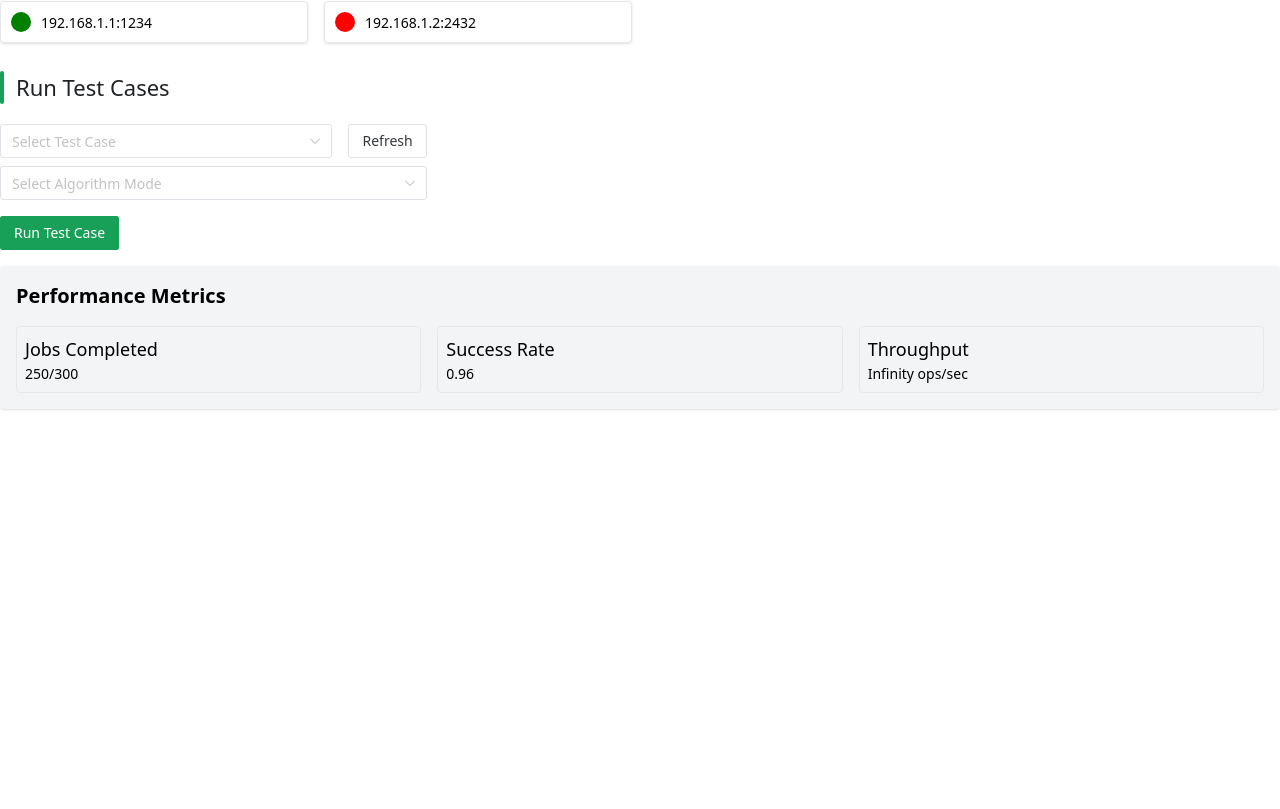
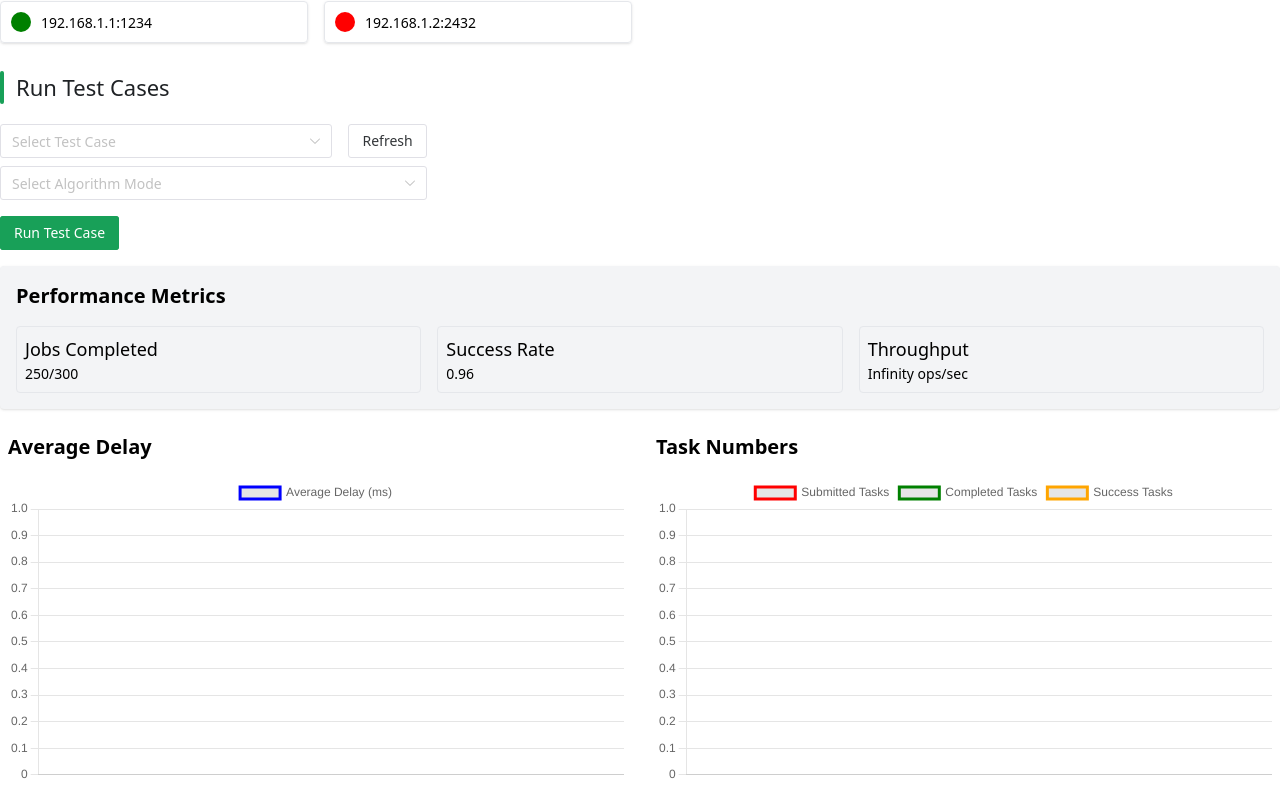
Before and after one commit to Daoping-Zhang/fleet, a Vue app in the folder Raft/src/newclient/frontend/: page / in a window 1280 px wide. Shown: the part 195-1004 px from the top of the page. Before the commit the page ends 800 px from the top, so only its background shows below. Built offline with nearby package versions, Linux system fonts and the light colour scheme.

Commit message:
add graph to frontend

```diff
--- a/Raft/src/newclient/frontend/package.json
+++ b/Raft/src/newclient/frontend/package.json
@@ -12,10 +12,12 @@
   },
   "dependencies": {
     "autoprefixer": "^10.4.19",
+    "chart.js": "^4.4.3",
     "naive-ui": "^2.38.2",
     "postcss": "^8.4.38",
     "tailwindcss": "^3.4.4",
     "vue": "^3.4.21",
+    "vue-chartjs": "^5.3.1",
     "vue-router": "^4.3.0"
   },
   "devDependencies": {
--- a/Raft/src/newclient/frontend/src/App.vue
+++ b/Raft/src/newclient/frontend/src/App.vue
@@ -1,6 +1,11 @@
 <script setup lang="ts">
-import { ref, onMounted, onUnmounted } from 'vue'
+import { ref, onMounted, onUnmounted, watch } from 'vue'
+import { Line } from 'vue-chartjs'
+import { Chart as ChartJS, Title, Tooltip, Legend, LineElement, PointElement, LinearScale, CategoryScale } from 'chart.js'
 import { NH1, NH2, NIcon, NSelect, NButton, NInput } from 'naive-ui'
+
+// Register chart components
+ChartJS.register(Title, Tooltip, Legend, LineElement, PointElement, LinearScale, CategoryScale)
 
 interface Node {
   Address: string;
@@ -78,7 +83,59 @@ const testResult = ref<TestResult>({
   totalLatency: 1000,
 });
 
-// Function to fetch nodes status from the API
+const averageDelayData = ref<{ labels: string[], datasets: any[] }>({
+  labels: [],
+  datasets: [
+    {
+      label: 'Average Delay (ms)',
+      data: [],
+      borderColor: 'blue',
+      fill: false,
+    },
+  ],
+});
+
+const taskNumData = ref<{ labels: string[], datasets: any[] }>({
+  labels: [],
+  datasets: [
+    {
+      label: 'Submitted Tasks',
+      data: [],
+      borderColor: 'red',
+      fill: false,
+    },
+    {
+      label: 'Completed Tasks',
+      data: [],
+      borderColor: 'green',
+      fill: false,
+    },
+    {
+      label: 'Success Tasks',
+      data: [],
+      borderColor: 'orange',
+      fill: false,
+    },
+  ],
+});
+
+const updateCharts = () => {
+  const labels = averageDelayData.value.labels;
+  const lastLabel = labels.length > 0 ? parseInt(labels[labels.length - 1]) : 0;
+  labels.push((lastLabel + 1).toString());
+
+  const lastSecondLatency = testResult.value.totalLatency - (averageDelayData.value.datasets[0].data.slice(-1)[0] || 0);
+  averageDelayData.value.datasets[0].data.push(lastSecondLatency);
+
+  taskNumData.value.labels = labels;
+  taskNumData.value.datasets[0].data.push(testResult.value.submittedJobs);
+  taskNumData.value.datasets[1].data.push(testResult.value.completeJobs);
+  taskNumData.value.datasets[2].data.push(testResult.value.successJobs);
+};
+
+// Watch for updates in testResult and update charts accordingly
+watch(testResult, updateCharts);
+
 const fetchNodeStatus = async () => {
   if (!nodeFetched.value) {
     return; // No need to fetch when fleet leader is not set!
@@ -189,8 +246,7 @@ onMounted(() => {
 </script>
 
 <template>
-  <header>
-  </header>
+  <header></header>
   <main>
     <div class="container mx-auto my-4">
       <n-h1>Fleet Consensus Algorithm</n-h1>
@@ -238,6 +294,16 @@ onMounted(() => {
           </div>
         </div>
       </div>
+      <div class="mt-4 flex space-x-4">
+        <div class="w-1/2 p-2">
+          <h3 class="text-xl font-semibold mb-4">Average Delay</h3>
+          <Line :data="averageDelayData" />
+        </div>
+        <div class="w-1/2 p-2">
+          <h3 class="text-xl font-semibold mb-4">Task Numbers</h3>
+          <Line :data="taskNumData" />
+        </div>
+      </div>
     </div>
   </main>
 </template>
```
Also changed, not shown: 1 other file (tests, documents, lock files or other folders).
